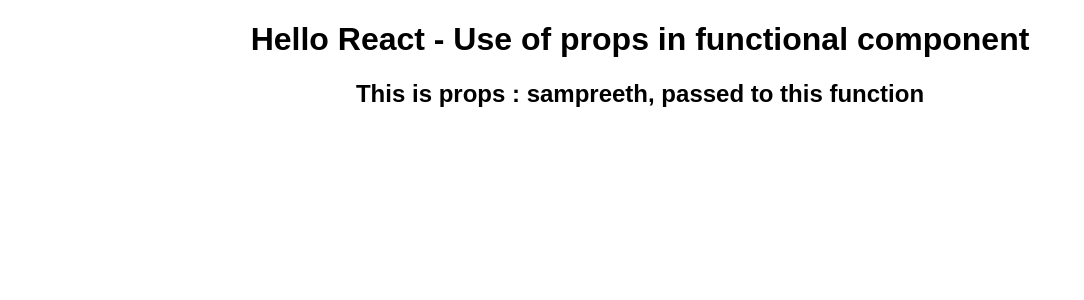
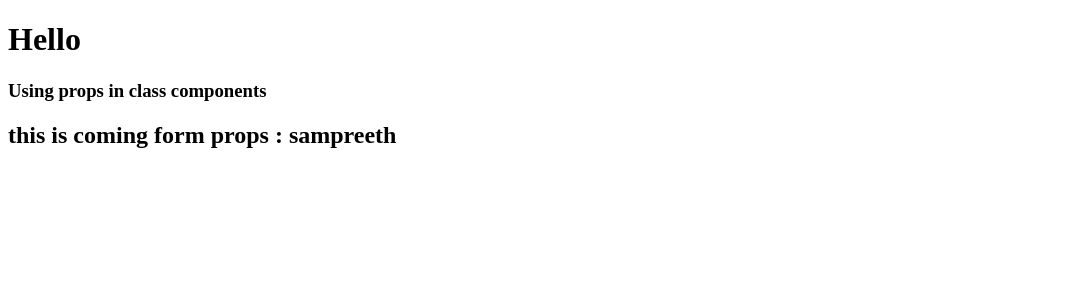
Before and after one commit to sampreethD/react, a React (Create React App) app: page / in a window 1280 px wide. Shown: the top 300 px of the page, without its empty margins (0-1084 px from the left). Built offline with nearby package versions, Linux system fonts and the light colour scheme.

Commit message:
initial commit

```diff
--- a/package.json
+++ b/package.json
@@ -1,5 +1,5 @@
 {
-  "name": "react-inital-commit",
+  "name": "class-components",
   "version": "1.0.0",
   "description": "",
   "keywords": [],
--- a/src/App.js
+++ b/src/App.js
@@ -2,11 +2,17 @@
 import "./styles.css";
 
 //lesson no.1 - Function name should start with caps if you are using as a component
-export default function App(props) {
-  return (
-    <div className="App">
-      <h1>Hello React - Use of props in functional component</h1>
-      <h2>This is props : {props.property}, passed to this function</h2>
-    </div>
-  );
+//lesson no.2 - default is for some reason, don't ignore. (default) is stating we are exporting single class/function.
+//lesson no.3 - jsx expression must have one parent element hence div tag.
+//lesson no.4 - class components will have props property by default from React.component.Can be accessed by this.
+export default class App extends React.Component {
+  render() {
+    return (
+      <div>
+        <h1>Hello</h1>
+        <h3>Using props in class components</h3>
+        <h2>this is coming form props : {this.props.property}</h2>
+      </div>
+    );
+  }
 }
```
